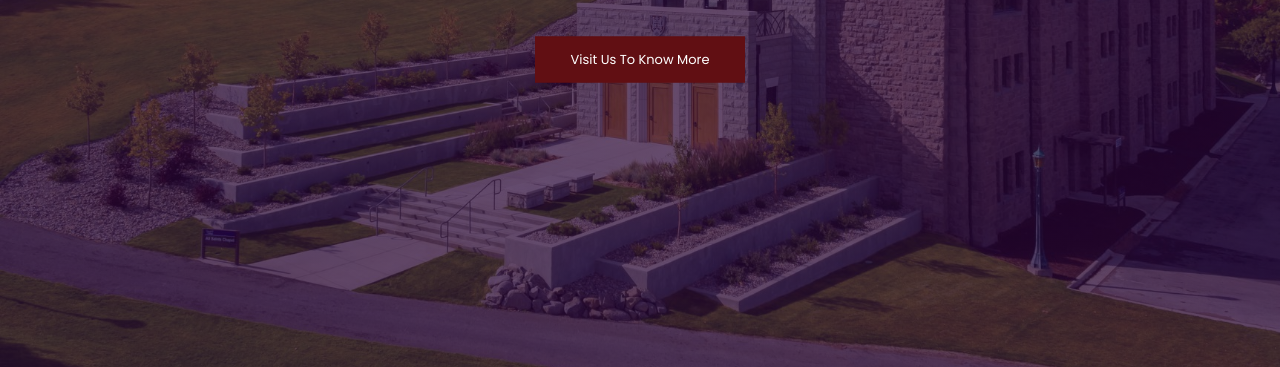
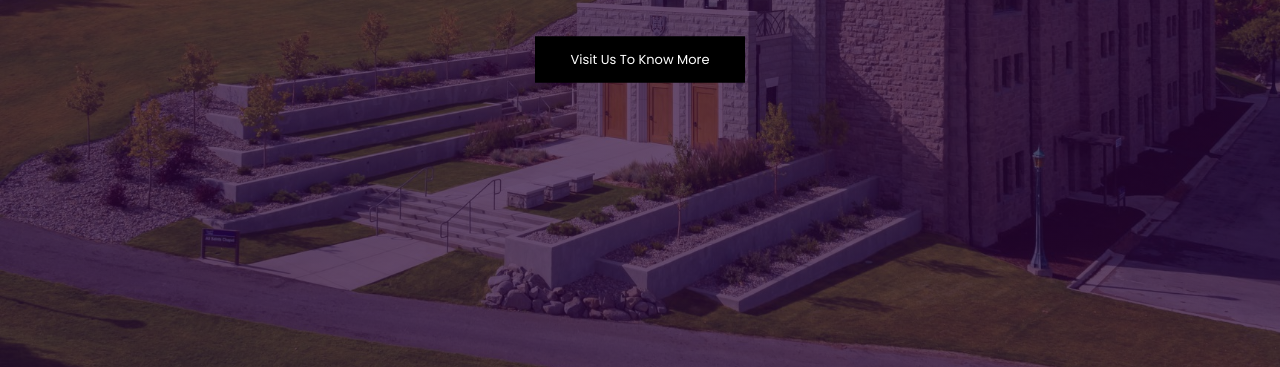
Before and after one commit to andriastheI/andriastheI.github.io, a plain HTML site: page html/index.html in a window 1280 px wide. In both pictures the pointer is over the link "Visit Us To Know More". Shown: the part 433-800 px from the top of the page. Drawn offline with Linux system fonts and the light colour scheme.

Commit message:
changed the hover effect

```diff
--- a/css/styel.css
+++ b/css/styel.css
@@ -47,7 +47,7 @@ nav img{
     content: '';
     width: 0%;
     height: 2px;
-    background-color: rgb(109, 4, 4);
+    background-color: #fff;
     display: block;
     margin: auto;
     transition: 0.5s;
@@ -86,8 +86,8 @@ nav img{
     cursor: pointer;
 }
 .hero-btn:hover{
-    border: 1px solid rgb(97, 15, 19);
-    background: rgb(97, 15, 19);
+    border: 1px solid #000;
+    background: #000;
     transition: 1s;
 }
 
```
